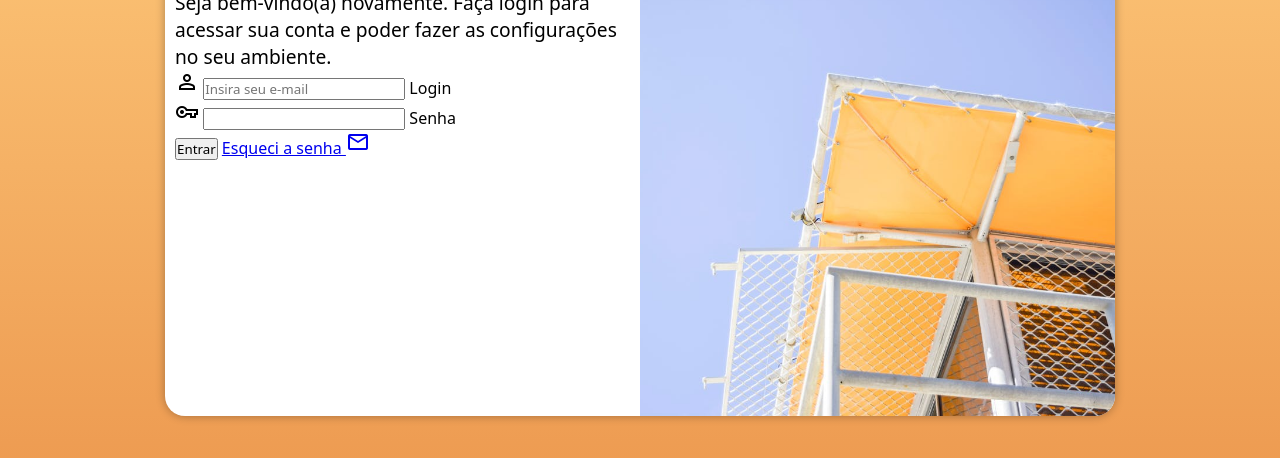
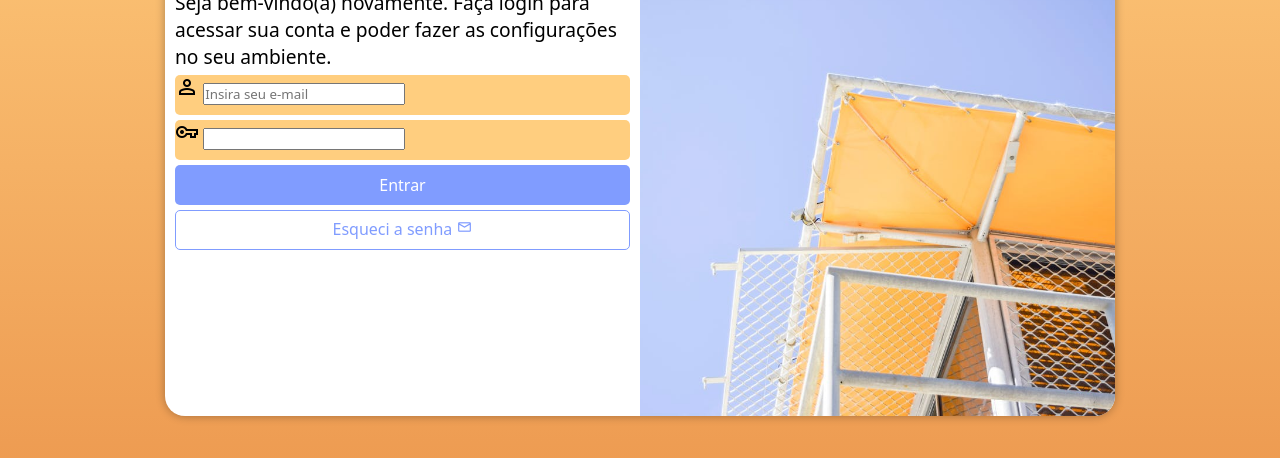
Before and after one commit to raylanraraujo/projeto-login, a plain HTML site: page index.html in a window 1280 px wide. Shown: the part 234-692 px from the top of the page. Drawn offline with nearby package versions, Linux system fonts and the light colour scheme.

Commit message:
configurado os botoes do cadastro

```diff
--- a/estilos/media-query.css
+++ b/estilos/media-query.css
@@ -20,7 +20,7 @@ Telas muito grandes (grandes laptops e monitores): 1200px para cima;
 
     section#login > div#imagem {
     float: left;
-    width: 40%;
+    width: 30%;
     height: 100%;
     background-position: center bottom;
     }
--- a/estilos/style.css
+++ b/estilos/style.css
@@ -7,6 +7,10 @@ Lilás: #5f2c82
 
 Amarelo claro: #ffce7f
 Amerelo escuro: #fe9913
+Azul claro: #80C3FF
+Azul escuro: #809CFF
+
+azul acinzentado: #8FA9BF
 */
 
 *{
@@ -66,3 +70,56 @@ text-align: center;
 div#formulario > p {
 font-size: 0.8em;
 }
+
+form > div.campo {
+background-color: #ffce7f;
+height: 40px;
+border-radius: 5px;
+margin: 5px 0px;
+}
+
+div.campo > label {
+    display:none;
+}
+form > input[type=submit]{
+    display: block;
+    font-size: 1em;
+    width: 100%;
+    height: 40px;
+    color: white;
+    border: none;
+    border-radius: 5px;
+    background-color: #809CFF;
+
+    cursor: pointer;
+}
+
+form > input[type=submit]:hover {
+    background-color: #80C3FF;
+    color: white;
+}
+
+form > a.botao {
+    display: block;
+    text-align: center;
+    width: 100%;
+    height: 40px;
+    background-color: white;
+    text-decoration: none;
+    color: #809CFF;
+    border: none;
+    border: 0.5px solid #809CFF;
+    border-radius: 5px;
+    padding-top: 7px;
+    margin-top: 5px;
+}
+
+form > a.botao:hover {
+    background-color: #80C3FF;
+    color: white;
+    border: none
+
+}
+form > a.botao > span {
+font-size: 1em;
+}
--- a/index.html
+++ b/index.html
@@ -28,7 +28,7 @@
                             <label for="imail">Login</label>
                         </div>
 
-                        <div>
+                        <div class="campo">
                             <span class="material-symbols-outlined">
                                 vpn_key
                                 </span>
@@ -37,7 +37,7 @@
                         </div>
 
                         <input type="submit" value="Entrar">
-                        <a href="esqueci.html">
+                        <a href="esqueci.html" class="botao">
                             Esqueci a senha <span class="material-symbols-outlined">mail</span>
                         </a>
                     </form>
```
